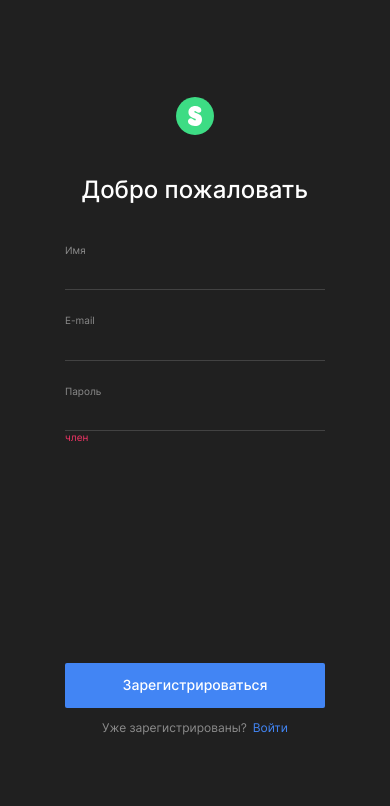
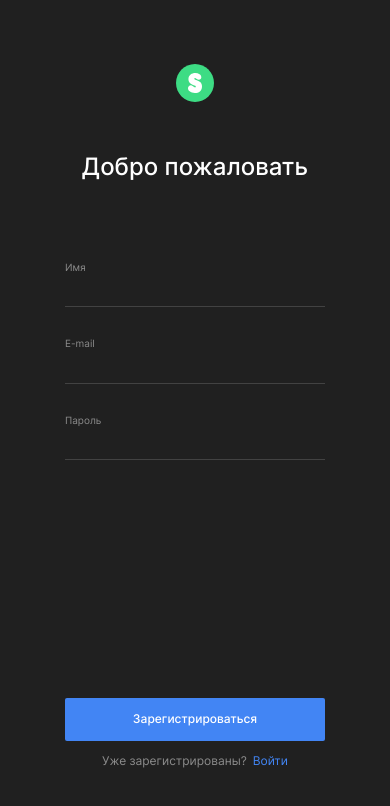
Before and after one commit to woofmgn/movies-explorer-frontend, a React (Create React App) app: page /signup in a window 390 px wide. Shown: the top 806 px of the page. Built offline with nearby package versions, Linux system fonts and the light colour scheme.

Commit message:
fix: styles Register

```diff
--- a/src/pages/Register/Register.jsx
+++ b/src/pages/Register/Register.jsx
@@ -28,7 +28,7 @@ const Register = () => {
             className="auth-form__input auth-form__input_type_password popup__form-item"
             type="password"
           />
-          <span className="auth-form__error">член</span>
+          <span className="auth-form__error"></span>
           <button className="auth-form__submit">Зарегистрироваться</button>
         </form>
         <p className="auth__subtitle">
--- a/src/pages/Register/Register.scss
+++ b/src/pages/Register/Register.scss
@@ -160,10 +160,12 @@
   .auth-header {
 
     &__link {
+      margin-bottom: 50px;
       align-self: center;
     }
 
     &__title {
+      margin-bottom: 80px;
       text-align: center;
     }
   }
@@ -171,6 +173,7 @@
   .auth-form {
 
     &__error {
+      margin-top: 6px;
       margin-bottom: 14px;
     }
 
@@ -180,9 +183,11 @@
 
     &__submit {
       margin-top: 157px;
+      font-size: 12px;
+      line-height: 15px;
 
       &_type_login {
-        margin-top: 267px;
+        margin-top: 233px;
       }
     }
   }
```
